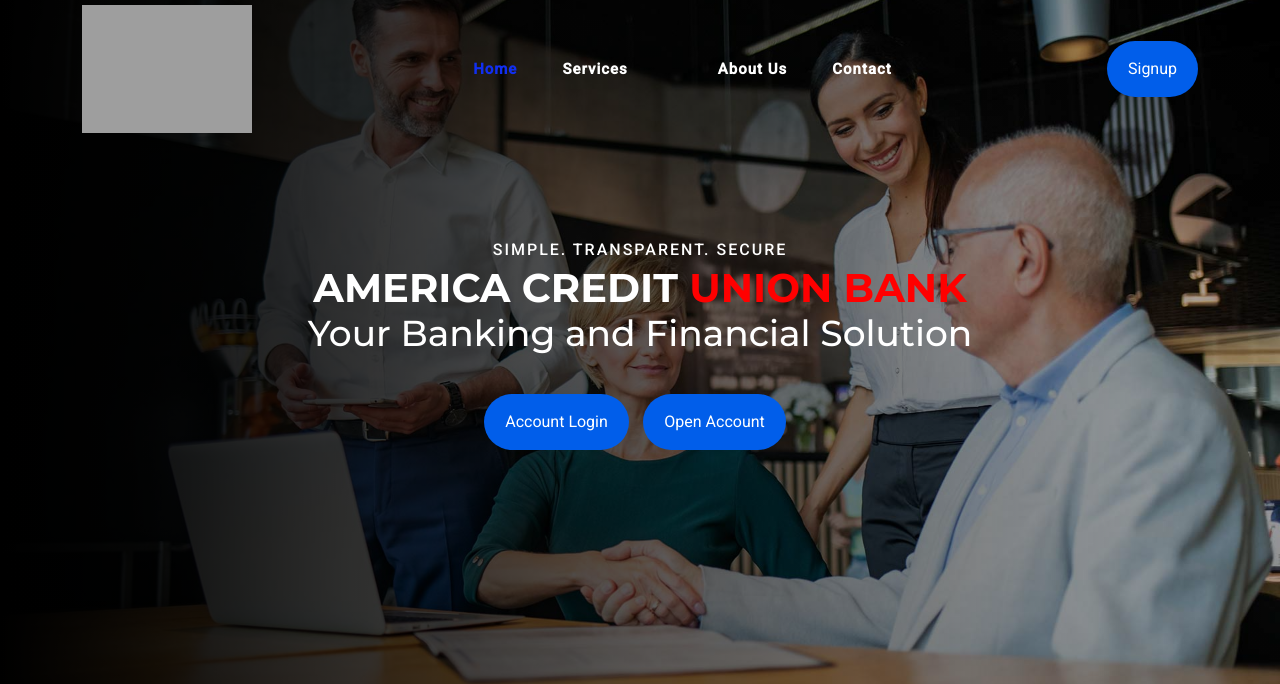
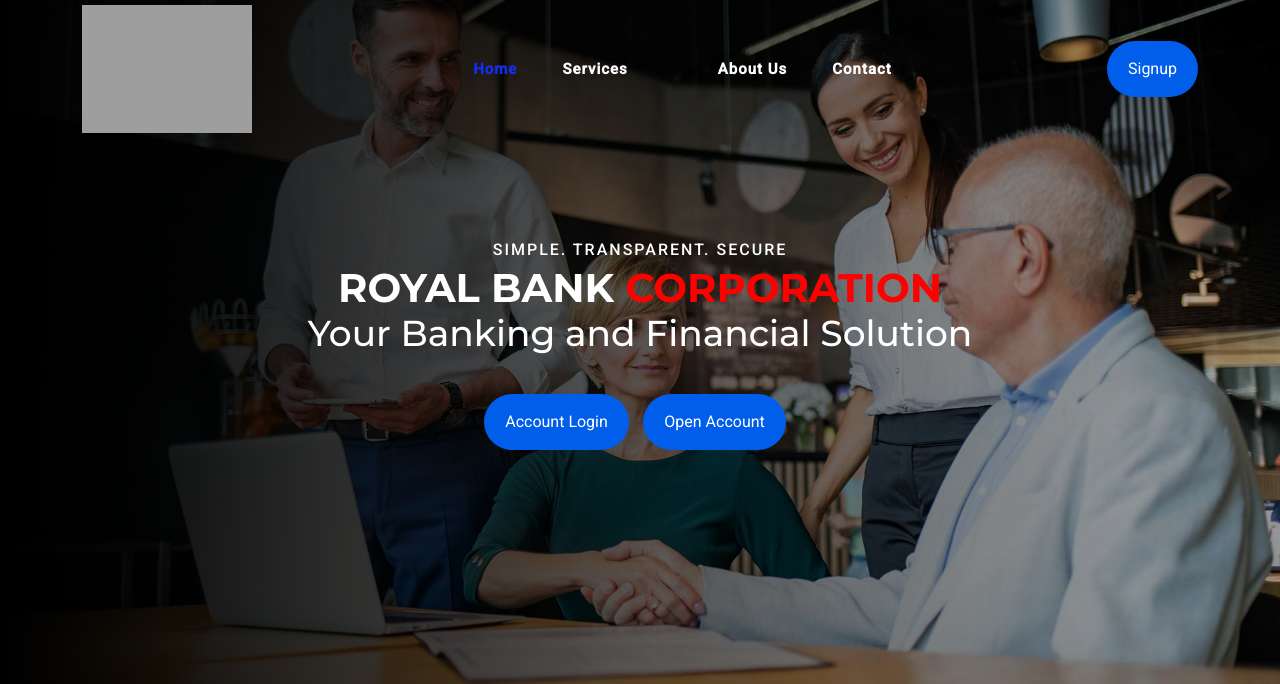
Before and after one commit to thanosronin51/2ndRenewed, a Django app: page / in a window 1280 px wide. Shown: the top 684 px of the page. Run offline with Django 3.2, Linux system fonts and the light colour scheme; some libraries are stand-ins or nearby versions; grey boxes are pictures that could not be loaded.

Commit message:
Update index.html

```diff
--- a/core/templates/core/index.html
+++ b/core/templates/core/index.html
@@ -172,8 +172,8 @@ drift.load('w4ikcnbsnssi');
                             <span class="sub_title text-uppercase wow fadeInLeft" data-wow-delay=".3s">Simple. Transparent. Secure</span>
                             <h2 class="text-uppercase wow fadeInLeft" data-wow-delay=".6s">
                                 <font color="white">
-                                    America Credit</font>
-                                <font color="red"> Union Bank</font>
+                                    Royal Bank </font>
+                                <font color="red"> Corporation</font>
                             </h2>
                             <h3 class="wow fadeInLeft" data-wow-delay=".9s">Your Banking and Financial Solution</h3>
                             <div class="hero-btn mt-40">
```
